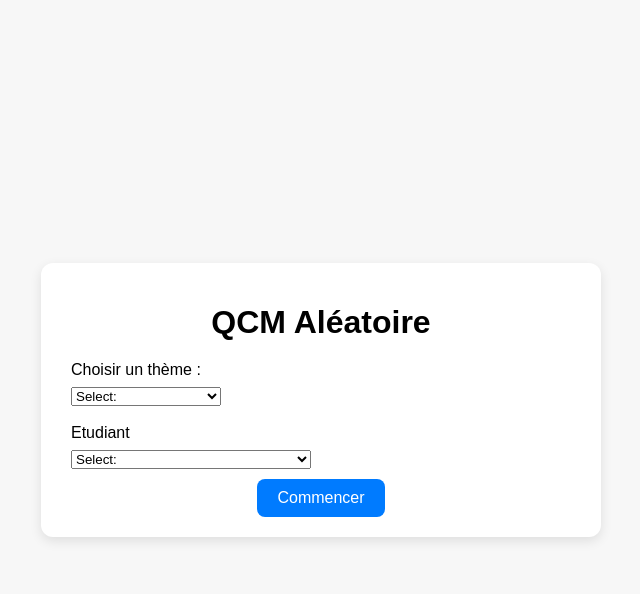
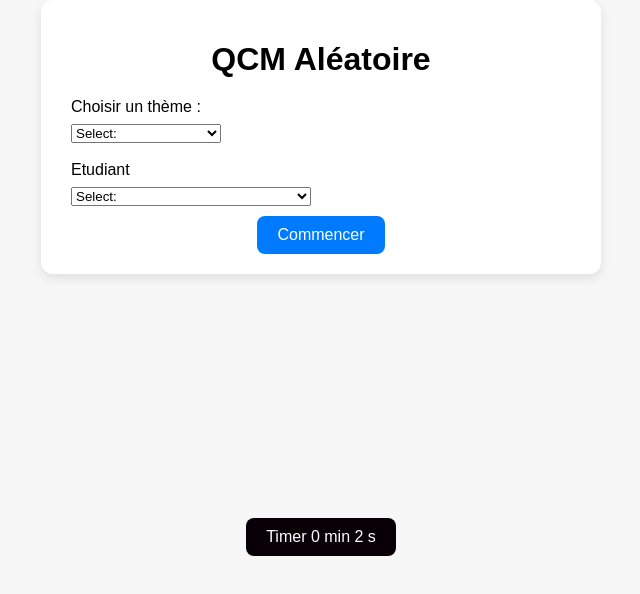
Before and after one commit to fabricekx/QCM, a plain HTML site: page index.html in a window 1280 px wide. Both pictures are taken after a click on the button "Commencer". Shown: the whole page, without its empty margins (319-959 px from the left). Drawn offline with Linux system fonts and the light colour scheme.

Commit message:
ajout d'un timer et numérotation des questions

```diff
--- a/index.html
+++ b/index.html
@@ -6,8 +6,11 @@
     <link rel="stylesheet" href="style.css" />
   </head>
   <body>
+
     <div class="container">
       <h1>QCM Aléatoire</h1>
+
+
       <div id="formulaire">
         <label id="label" for="theme">Choisir un thème :</label>
         <select id="themeSelect">
@@ -58,7 +61,8 @@
         <button id="next" style="display: none">Suivant</button>
       </div>
     </div>
-    <script src="script.js?v=2"></script>
+    <div id="time"> Timer <span id="timer"> 0 m 0 s</span> </div>
+    <script src="script.js?v=3"></script>
     <!-- changer la version à chaque commit, ce qui forcera le navigateur à recharger la version la plus récente -->
   </body>
 </html>
--- a/script.js
+++ b/script.js
@@ -11,13 +11,34 @@ const startBtn = document.getElementById("start");
 const nextBtn = document.getElementById("next");
 const qcmDiv = document.getElementById("qcm");
 const h1Title = document.querySelector("h1"); // <- déclaration ici
-
+const time=document.getElementById("time");
 // Mélange un tableau
 function shuffleArray(array) {
   for (let i = array.length - 1; i > 0; i--) {
     const j = Math.floor(Math.random() * (i + 1));
     [array[i], array[j]] = [array[j], array[i]];
   }
+}
+
+// Calcul du temps
+function calculateTime(testStartTime) {
+  let testEndTime = Date.now();
+let elapsedMs = testEndTime - testStartTime;
+let seconds = Math.floor(elapsedMs / 1000);
+let minutes = Math.floor(seconds / 60);
+seconds = seconds % 60;
+  return { minutes, seconds, elapsedMs };
+}
+
+// Timer
+function startTimer() {
+  testStartTime = Date.now();
+time.style.display = "block";
+  timerInterval = setInterval(() => {
+    const { minutes, seconds } = calculateTime(testStartTime);
+    document.getElementById("timer").textContent =
+      `${minutes} min ${seconds} s`;
+  }, 1000);
 }
 
 // Affiche la question courante avec radio buttons
@@ -41,7 +62,7 @@ function showQuestion() {
     .join("");
 
   qcmDiv.innerHTML = `
-    <h3>${q.question}</h3>
+    <h3>${currentQuestionIndex+1}/${questions.length} ${q.question}</h3>
     <form id="qcmForm">
       ${optionsHtml}
     </form>
@@ -85,8 +106,7 @@ nextBtn.addEventListener("click", () => {
 startBtn.addEventListener("click", async () => {
   const theme = themeSelect.value;
   const nomEleve = eleve.value;
-testStartTime = Date.now();
-
+ startTimer()  // initialise testStartTime et affiche le timer dans la div
   if (!theme) {
     alert("Choisissez un thème !");
     return;
@@ -118,15 +138,13 @@ testStartTime = Date.now();
   }
 });
 
+
+
 function showResults() {
+  time.style.display = "none";
   const nomEleve = eleve.value;
-  const theme= themeSelect.value;
-let testEndTime = Date.now();
-let elapsedMs = testEndTime - testStartTime;
-
-let seconds = Math.floor(elapsedMs / 1000);
-let minutes = Math.floor(seconds / 60);
-seconds = seconds % 60;
+  const theme= themeSelect.value; // récupération de la value, pas du texte
+const { minutes, seconds, elapsedMs } = calculateTime(testStartTime);
   qcmDiv.innerHTML = `<h2>Test terminé en ${minutes} min ${seconds} s !</h2><p>Score de ${nomEleve}: ${score}/${questions.length}</p><br><h3 id="appel"> Appel Fabrice pour validation</h3>`;
 
   if (wrongAnswers.length === 0) {
--- a/style.css
+++ b/style.css
@@ -4,6 +4,7 @@ body {
   display: flex;
   justify-content: center;
   align-items: center;
+  flex-direction: column;
   height: 100vh;
   margin: 0;
 }
@@ -51,6 +52,17 @@ button:hover {
   background: #0056b3;
 }
 
+#time {
+  display: none;
+  margin: auto;
+  padding: 10px 20px;
+  font-size: 16px;
+  border: none;
+  border-radius: 8px;
+  background: #090007;
+  color: white;
+}
+
 select {
   margin-bottom: 10px;
 }
```
